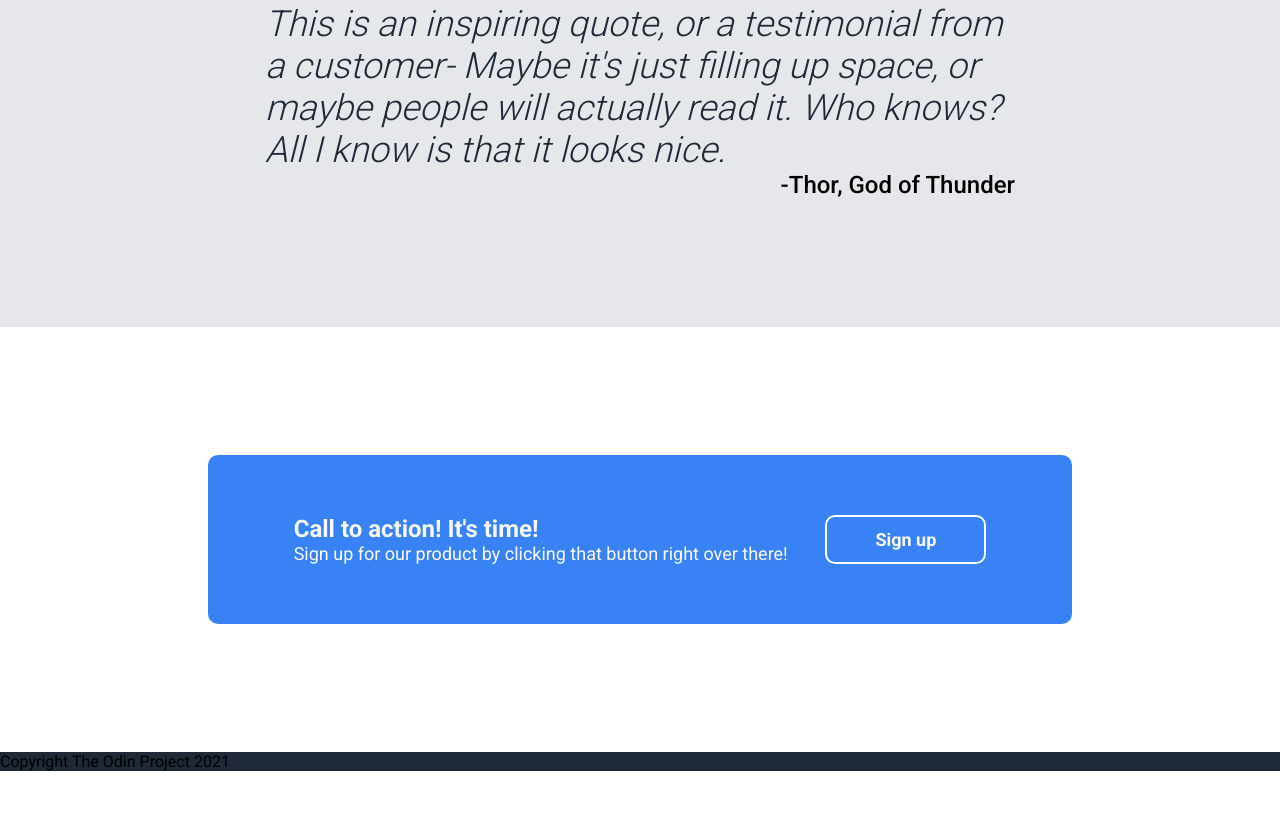
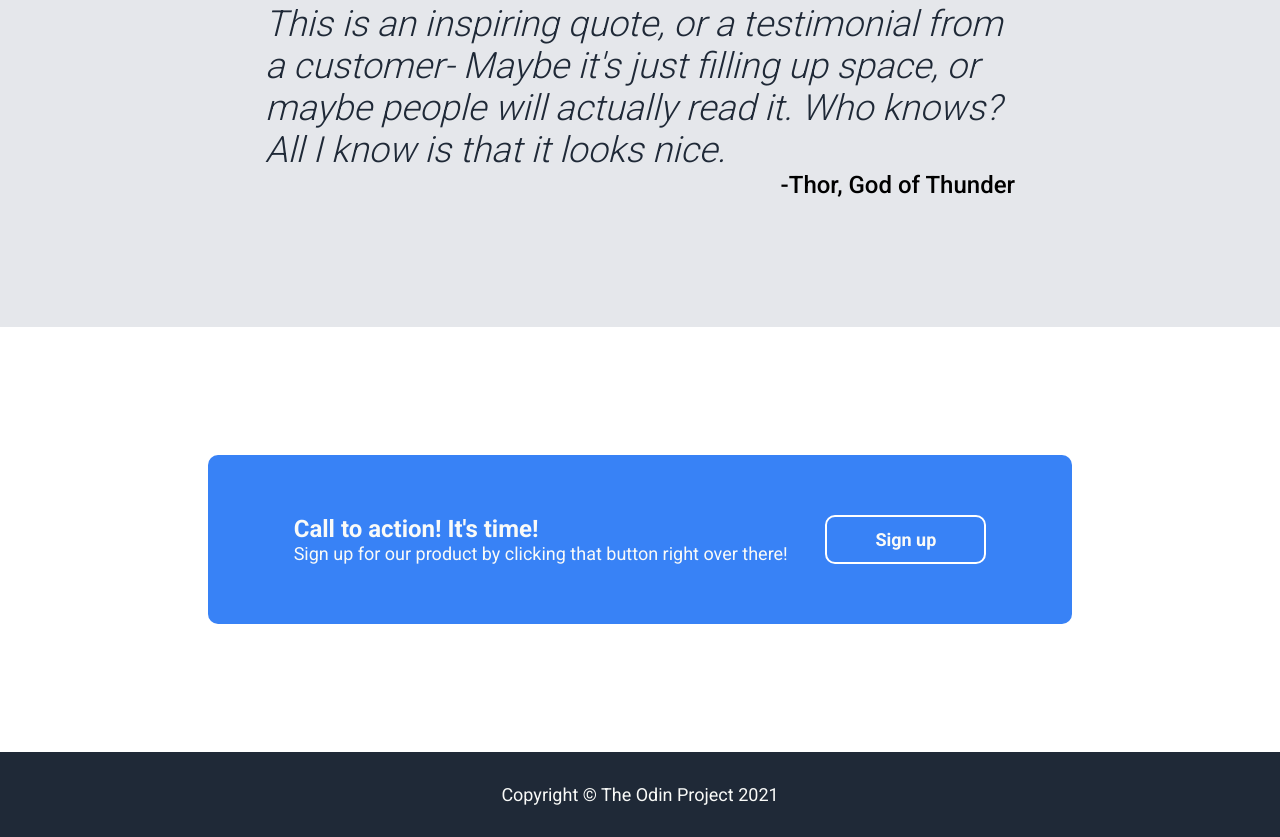
Before and after one commit to LorenzoTaglio/Landing-Page, a plain HTML site: page index.html in a window 1280 px wide. Shown: the part 1225-2062 px from the top of the page. Before the commit the page ends 1996 px from the top, so only its background shows below. Drawn offline with Linux system fonts and the light colour scheme.

Commit message:
Align and style footer
Also add a '.' in the 'info' title
and add the copyright symbol in the
footer

```diff
--- a/index.html
+++ b/index.html
@@ -40,7 +40,7 @@
 
     <div class="info">
         <h1 class="title">
-            Some random information
+            Some random information.
         </h1>
         <div class="items">
             <div class="item">
@@ -103,7 +103,7 @@
         </div>
     </div>
     <div class="footer">
-        Copyright The Odin Project 2021
+        Copyright © The Odin Project 2021
     </div>
 </body>
 </html>
--- a/style.css
+++ b/style.css
@@ -183,3 +183,12 @@ body{
     font-size: 24px;
     font-weight: 700;
 }
+
+.footer{
+    display: flex;
+    justify-content: center;
+    align-items: center;
+    color: #F9FAF8;
+    font-size: 18px;
+    padding: 32px;
+}
```
